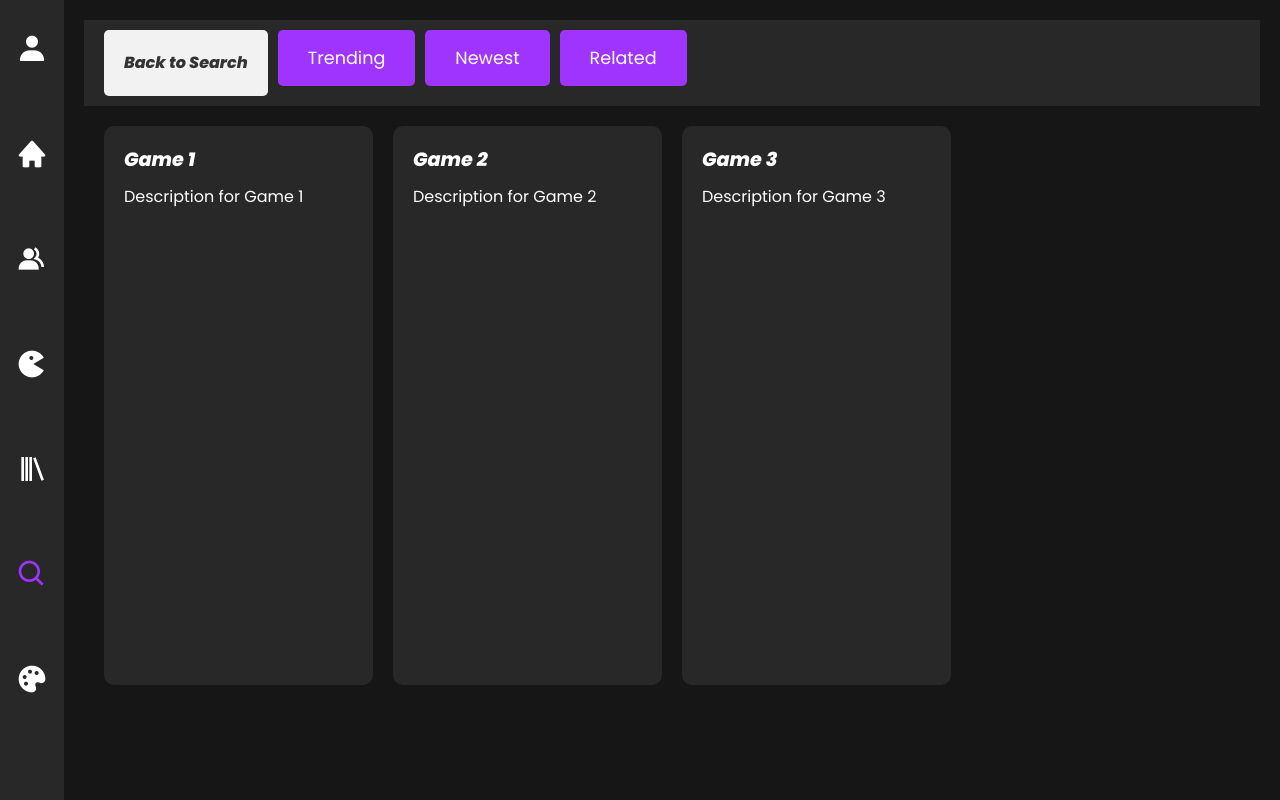
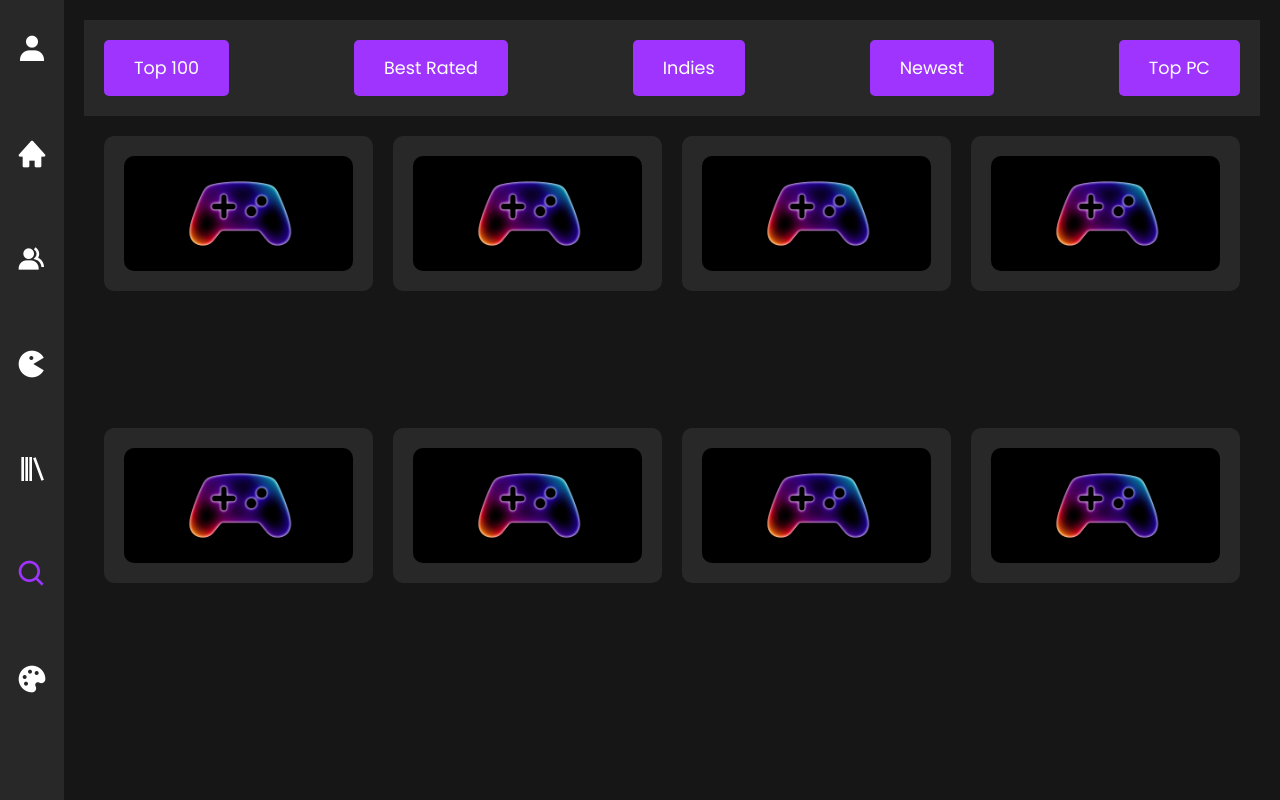
Before and after one commit to saduhub/Backlog-Boss, a React (Vite) app in the folder client/: page /search in a window 1280 px wide. Built offline with nearby package versions, Linux system fonts and the light colour scheme.

Commit message:
edited SearchPage display container and filterbar spacing/ buttons

```diff
--- a/client/src/assets/css/filterBar.css
+++ b/client/src/assets/css/filterBar.css
@@ -5,7 +5,7 @@
   flex-wrap: wrap;
 }
 
-.filter-button {
+.filter-button, .genre-dropdown {
   padding: 10px 20px;
   font-size: 1rem;
   color: #FFFFFF;
@@ -17,7 +17,7 @@
   margin-bottom: 10px;
 }
 
-.filter-button:hover {
+.filter-button:hover, .genre-dropdown:hover {
   background-color: #E1CDF2;
 }
 
@@ -25,20 +25,14 @@
   transform: scale(0.98);
 }
 
-.back-button {
-  background-color: #f2f2f2;
+.genre-dropdown {
+  background-color: #FFFFFF;
   color: #333;
-  padding: 10px 20px;
-  margin-right: 10px;
-  border: none;
-  border-radius: 5px;
-  cursor: pointer;
-  font-weight: bold;
-  transition: background-color 0.3s;
+  border: 2px solid #9F34FF;
 }
 
-.back-button:hover {
-  background-color: #e0e0e0; /* Slightly darker grey on hover */
+.genre-dropdown:focus {
+  border-color: #9F34FF;
 }
 
 @media (min-width: 654px) {
@@ -46,17 +40,19 @@
     justify-content: flex-start;
   }
 
-  .filter-button:not(:last-child) {
+  .filter-button:not(:last-child), .genre-dropdown:not(:last-child) {
     margin-right: 10px;
   }
 }
 
 @media (min-width: 1025px) {
   .filter-bar {
-    padding: 10px 20px;
+    justify-content: space-between;
+    padding: 0;
   }
 
-  .filter-button {
+  .filter-button, .genre-dropdown {
+    margin: 20px;
     padding: 15px 30px;
     font-size: 1.1rem;
   }
--- a/client/src/assets/css/searchPage.css
+++ b/client/src/assets/css/searchPage.css
@@ -12,9 +12,10 @@
 .display-area {
   flex-grow: 1;
   padding: 20px;
+  display: grid;
   grid-gap: 20px;
-  display: grid;
-  grid-template-columns: 1fr;
+  grid-template-columns: repeat(auto-fill, minmax(150px, 1fr));
+  justify-items: center;
 }
 
 .game-card {
@@ -22,12 +23,15 @@
   padding: 20px;
   margin-bottom: 15px;
   border-radius: 10px;
-  text-align: center;
+  align-self: start;
+  width: 100%;
+  box-sizing: border-box;
 }
 
-.game-title {
-  font-size: 1.2rem;
-  margin-bottom: 10px;
+.game-card img {
+  width: 100%;
+  display: block;
+  border-radius: 10px;
 }
 
 @media (min-width: 281px) and (max-width: 653px) {
@@ -52,8 +56,4 @@
   .display-area {
     grid-template-columns: repeat(4, 1fr);
   }
-
-  .game-card {
-    text-align: left;
-  }
 }
--- a/client/src/components/FilterBar.jsx
+++ b/client/src/components/FilterBar.jsx
@@ -1,22 +1,11 @@
 import React from 'react';
-import { useNavigate } from 'react-router-dom';
 import '../assets/css/filterBar.css';
 
 const FilterBar = ({ onFilterSelect }) => {
-  const filters = ['Trending', 'Newest', 'Related'];
-  const navigate = useNavigate();
-
-  const handleBack = () => {
-    navigate('/search');
-  };
+  const filters = ['Top 100', 'Best Rated', 'Indies', 'Newest', 'Top PC'];
 
   return (
     <div className="filter-bar">
-      {/* Back Button */}
-      <button className="back-button" onClick={handleBack}>
-        Back to Search
-      </button>
-
       {filters.map((filter, index) => (
         <button
           key={index}
--- a/client/src/pages/SearchPage.jsx
+++ b/client/src/pages/SearchPage.jsx
@@ -1,5 +1,6 @@
 import React, { useState } from 'react';
 import FilterBar from '../components/FilterBar';
+import gamePreview from '../assets/images/png/game-preview.png';
 import '../assets/css/searchPage.css';
 
 const SearchPage = () => {
@@ -7,31 +8,29 @@ const SearchPage = () => {
     { id: 1, title: "Game 1", description: "Description for Game 1" },
     { id: 2, title: "Game 2", description: "Description for Game 2" },
     { id: 3, title: "Game 3", description: "Description for Game 3" },
+    { id: 4, title: "Game 4", description: "Description for Game 4" },
+    { id: 5, title: "Game 5", description: "Description for Game 5" },
+    { id: 6, title: "Game 6", description: "Description for Game 6" },
+    { id: 7, title: "Game 7", description: "Description for Game 7" },
+    { id: 8, title: "Game 8", description: "Description for Game 8" },
   ];
 
   const [games, setGames] = useState(sampleGames);
 
   const handleFilterSelect = (filter) => {
     console.log(`Filter selected: ${filter}`);
-    const filteredGames = sampleGames.filter(game => game.title.includes(filter));
-    setGames(filteredGames);
   };
 
   return (
     <div className="search-page">
-      <FilterBar onFilterSelect={handleFilterSelect}/>
+      <FilterBar onFilterSelect={handleFilterSelect} />
       <div className="display-area">
-        {games.length > 0 ? (
-          games.map((game) => (
-            <div key={game.id} className="game-card">
-              <h3 className="game-title">{game.title}</h3>
-              <p>{game.description}</p>
-              {/* will add more content here*/}
-            </div>
-          ))
-        ) : (
-          <p>No games to display</p>
-        )}
+        {games.map((game) => (
+          <div key={game.id} className="game-card">
+            <img src={gamePreview} alt="Game Preview" />
+            {/* title and description*/}
+          </div>
+        ))}
       </div>
     </div>
   );
```
